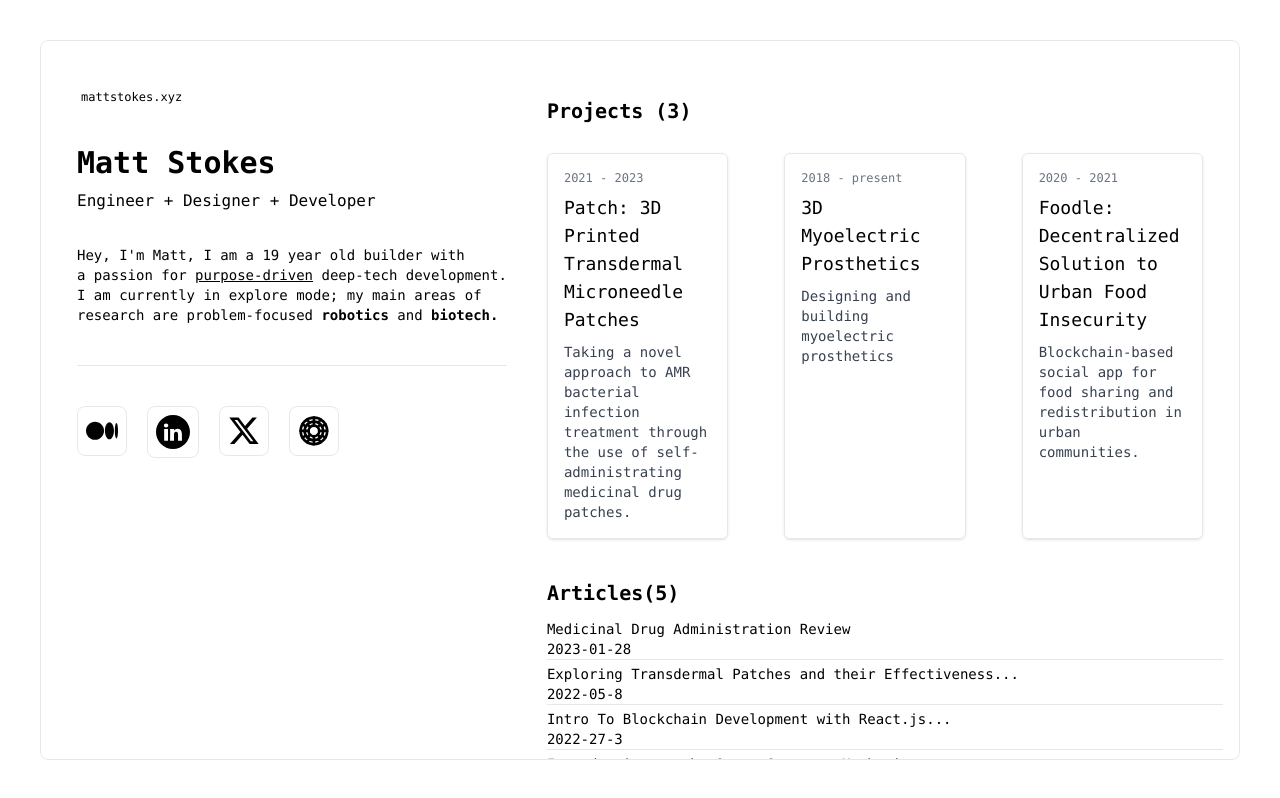
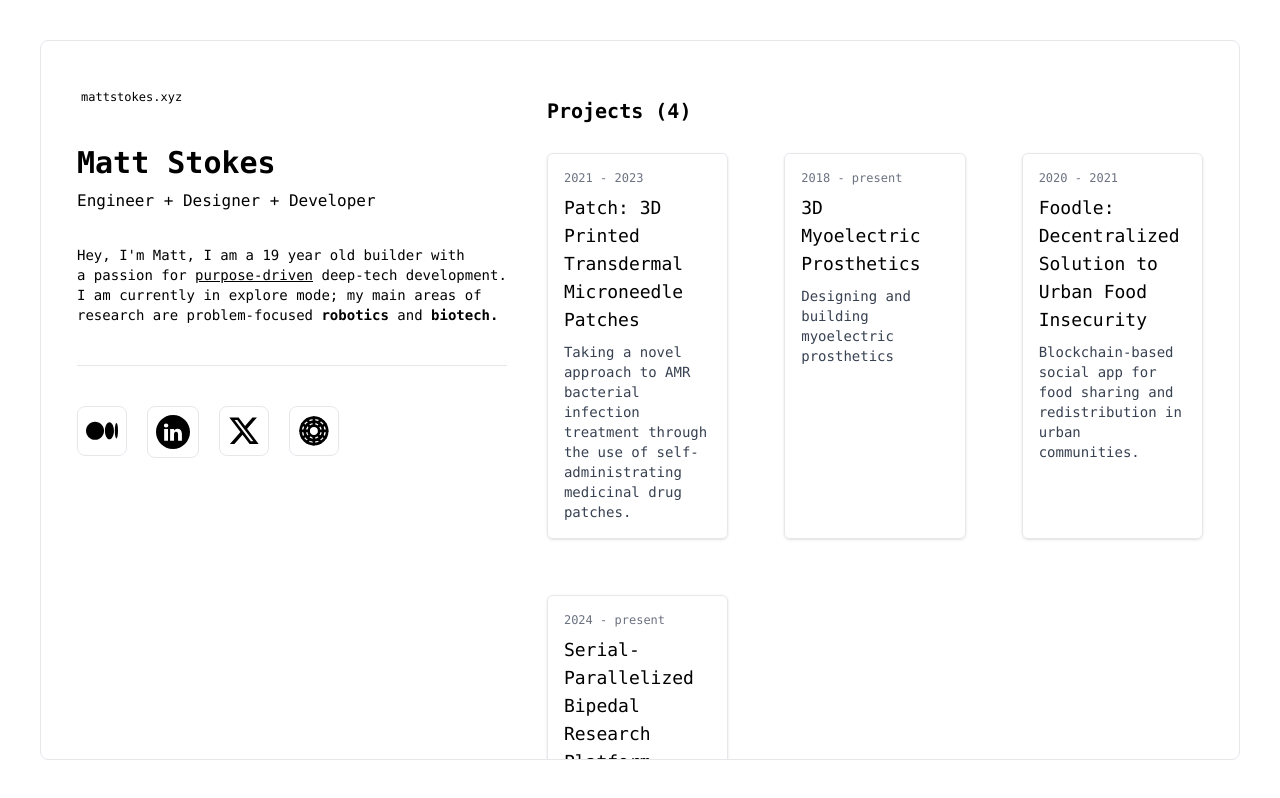
Before and after one commit to RatherStoked/PortfolioWebsite, a Next.js app: page / in a window 1280 px wide. Built offline with nearby package versions, Linux system fonts and the light colour scheme.

Commit message:
Serial-Parallelized Biped project

```diff
--- a/src/app/components/gallery.tsx
+++ b/src/app/components/gallery.tsx
@@ -48,6 +48,16 @@ const Gallery = () => {
       date: "2020 - 2021",
       body: "After competing in a 24hr youth hackathon with the Foodle concept, I decided the concept was interesting and impactful enough to spin out into a standalone project. I launched the MVP through a Discord community where I recruited 2 sets of people from 2 different communities in Vancouver through door-to-door networking, eventually growing to 32 members. The two categories of food redistribution were fresh produce and canned/containerized food. By the end of the 3-month experiment, we managed to distribute a total of $500 worth of produce and $140 worth of canned/containerized food. ",
       images: ["/images/Foodle.png"],
+      link: "",
+    },
+    {
+      id: 4,
+      title: "Serial-Parallelized Bipedal Research Platform",
+      description: "Serial-Parallelized Bipedal Research Platform",
+      imageUrl: "", // Replace with actual image URL
+      date: "2024 - present",
+      body: "",
+      images: ["/images/"],
       link: "",
     },
 
```
